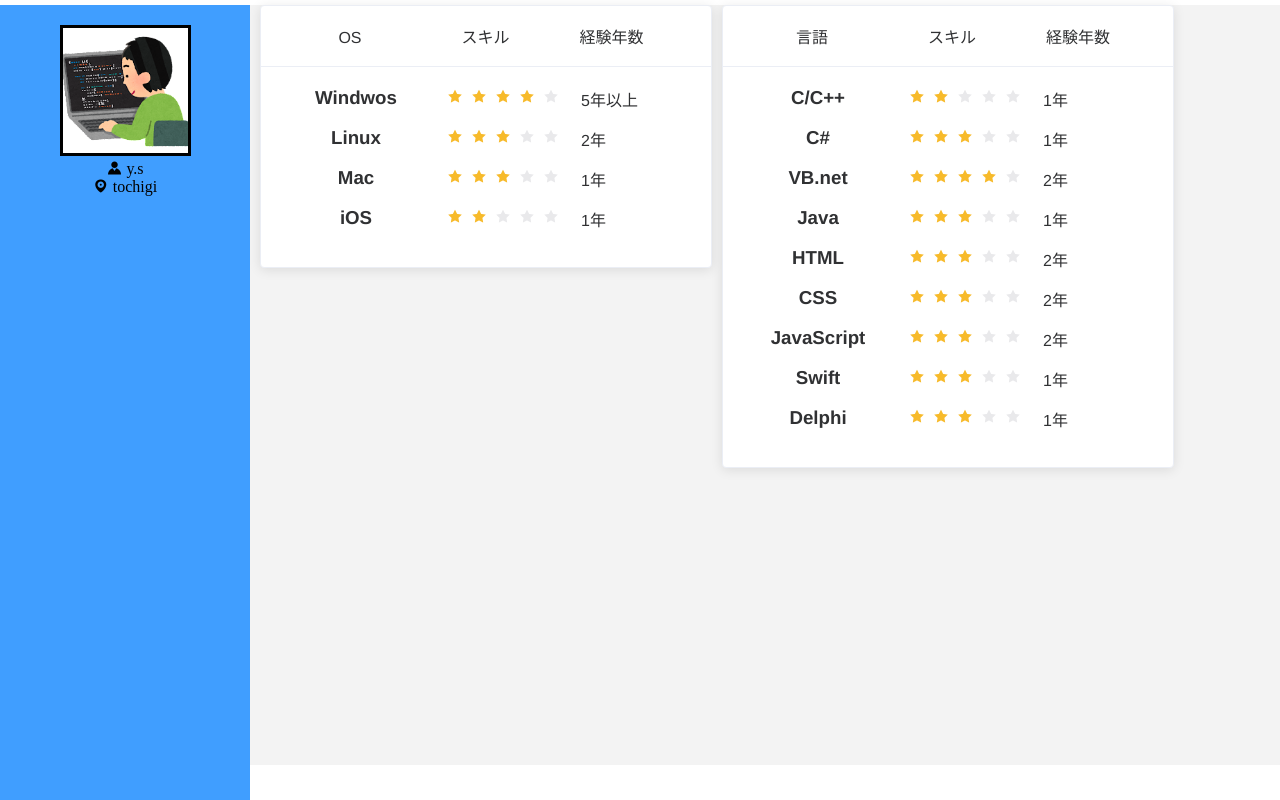
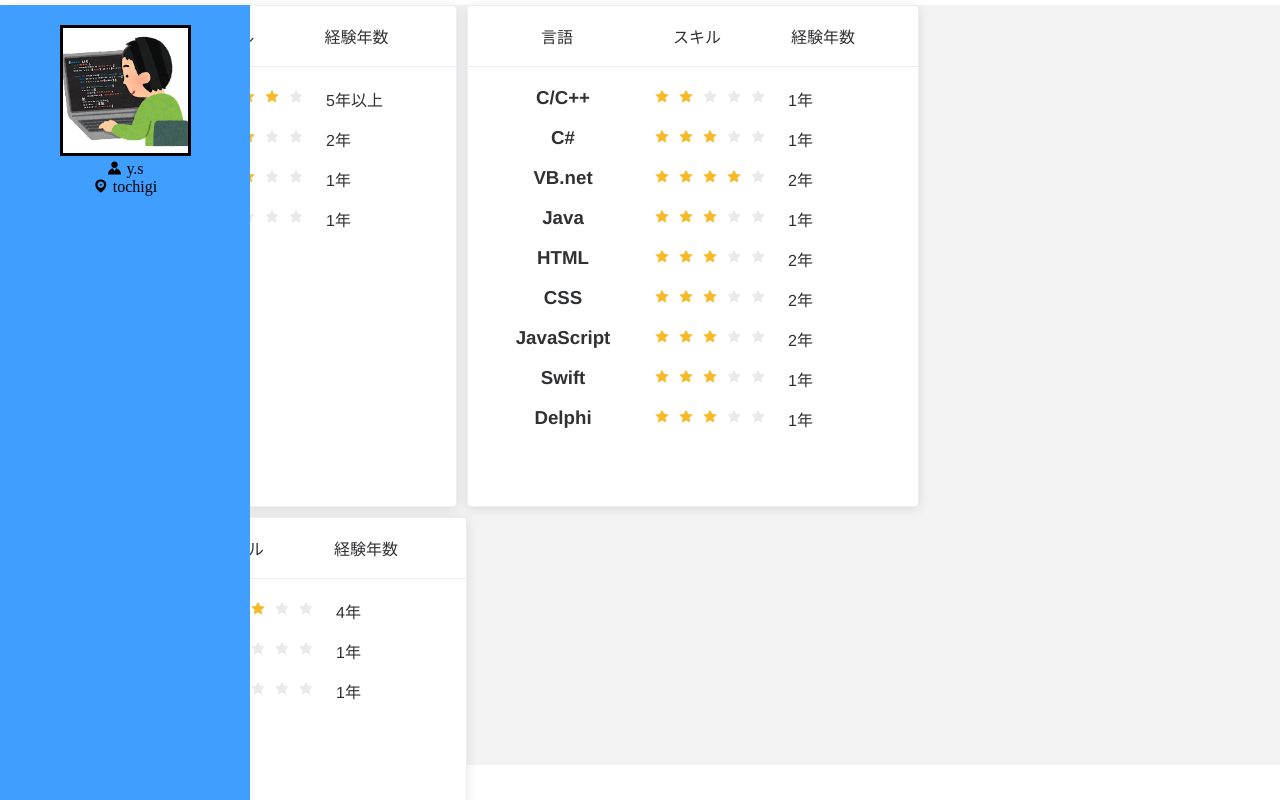
Before and after one commit to as-39sai10/resume39, a Vue app: page /resume39/skills in a window 1280 px wide. Shown: the top 800 px of the page. Built offline with nearby package versions, Linux system fonts and the light colour scheme.

Commit message:
サイドバー固定とかしてビルド

```diff
--- a/src/components/SideBar.vue
+++ b/src/components/SideBar.vue
@@ -50,7 +50,8 @@ export default {
   height: 100vh;
   background: #409EFF;
   float: left;
-  display: inline;
+  position: fixed;
+  z-index: 1;
 }
 .sidebar-container h1 {
   padding: 20px 0;
--- a/src/components/skill.vue
+++ b/src/components/skill.vue
@@ -1,6 +1,6 @@
 <template>
   <div class="skills">
-    <div class="item-list2 row-possion">
+    <div class="item-list row-possion">
       <el-card class="box-card">
         <div slot="header" class="clearfix">
           <span class="span-type">OS</span>
@@ -41,6 +41,26 @@
       </el-card>
     </div>
 
+    <div class="item-list3 row-possion">
+      <el-card class="box-card">
+        <div slot="header" class="clearfix">
+          <span class="span-type">DB</span>
+          <span class="span-skill">スキル</span>
+          <span class="span-year">経験年数</span>
+        </div>
+        <div class="content" v-for="(item, index) in items_db" :key="index">
+          <h3 class="item-title item-possion">{{ item.title }}</h3>
+          <el-rate
+            disabled
+            v-model="item.value"
+            disabled-void-color="#e9e9eb"
+            class="item-possion"
+          ></el-rate>
+          <div class="experience-year item-possion">{{ item.year }}</div>
+        </div>
+      </el-card>
+    </div>
+
   </div>
 </template>
 
@@ -66,6 +86,11 @@ export default {
         { title: "JavaScript", value: 3, year: "2年" },
         { title: "Swift", value: 3, year: "1年" },
         { title: "Delphi", value: 3, year: "1年" },
+      ],
+      items_db: [
+        { title: "SQLsever", value: 3, year: "4年" },
+        { title: "Access", value: 2, year: "1年" },
+        { title: "PostgreSQL", value: 2, year: "1年" },
       ],
     };
   },
@@ -96,12 +121,15 @@ export default {
 }
 .box-card {
   width: 450px;
+  height: 500px;
 }
 .row-possion {
   float: left;
+  margin-bottom: 10px;
 }
 .item-possion {
   float: left;
+
 }
 .content {
   padding-bottom: 10px;
@@ -109,6 +137,9 @@ export default {
 
 }
 .item-list2 {
+  margin-left: 10px;
+}
+.item-list3 {
   margin-left: 10px;
 }
 .item-value {
```
Also changed, not shown: 7 other files (tests, documents, lock files or other folders).
